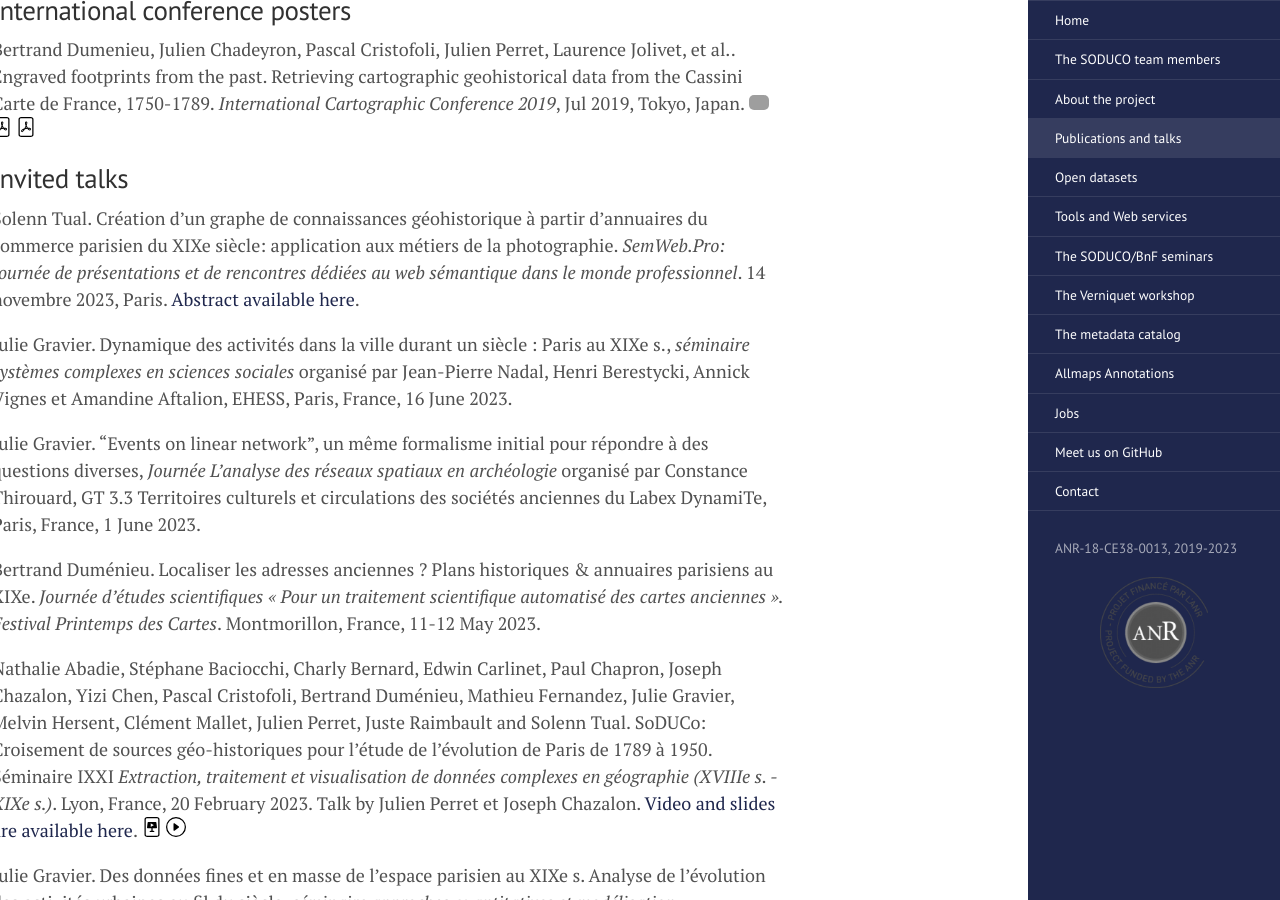
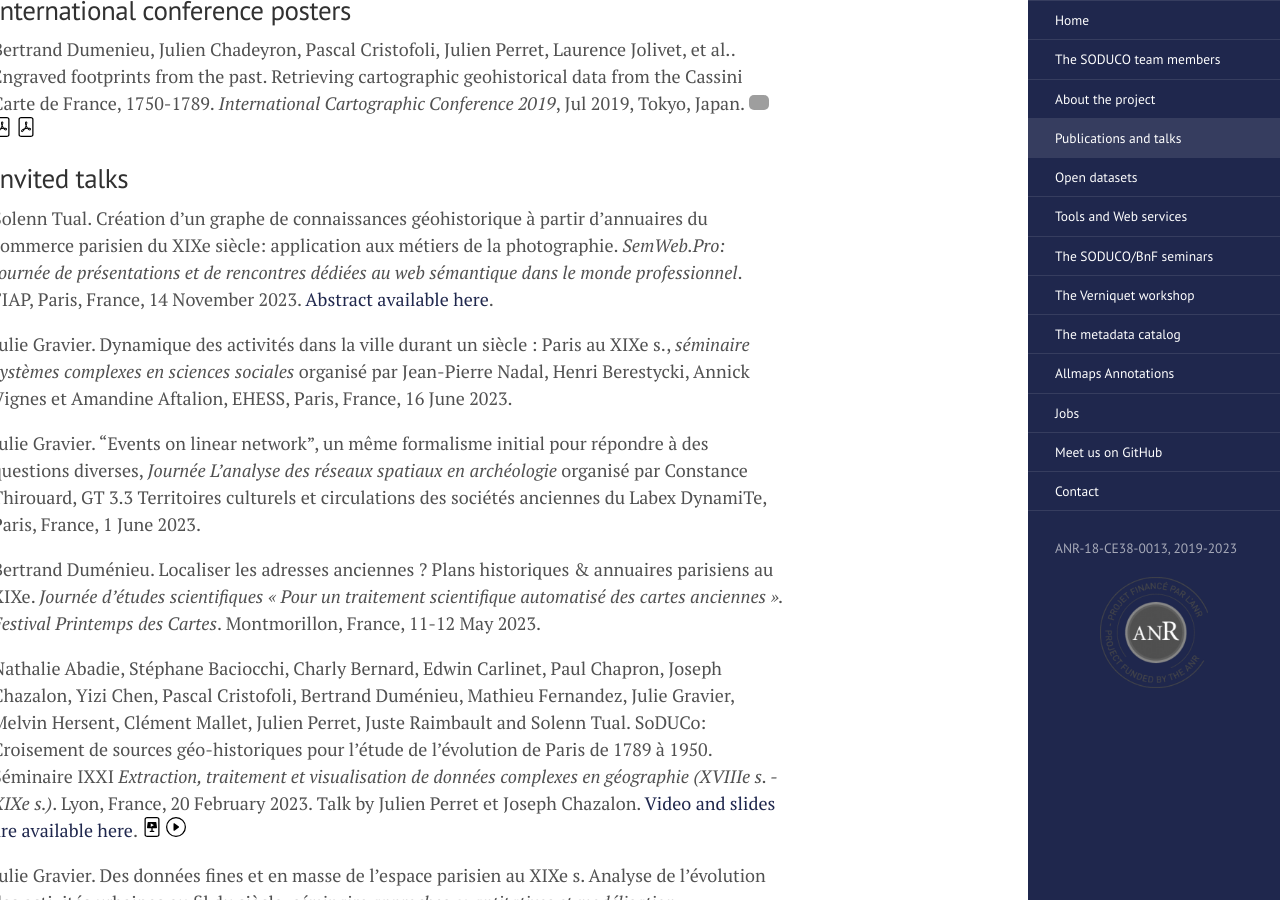
Before and after one commit to soduco/soduco.github.io, a Jekyll site: the page built from papers.md, in a window 1280 px wide and 900 px high, scrolled down 1258 px. Built offline with Jekyll 4.4.1, drawn with Linux system fonts in a browser that asks for light colours; grey boxes are pictures that could not be loaded.

Commit message:
Update papers.md

```diff
--- a/papers.md
+++ b/papers.md
@@ -40,7 +40,7 @@ Bertrand Dumenieu, Julien Chadeyron, Pascal Cristofoli, Julien Perret, Laurence
 ## Invited talks
 
 Solenn Tual. Création d'un graphe de connaissances géohistorique à partir d'annuaires du commerce parisien du XIXe siècle: application aux métiers de la photographie. *SemWeb.Pro: Journée de présentations et de rencontres
-dédiées au web sémantique dans le monde professionnel*. 14 novembre 2023, Paris. [Abstract available here](https://2023.semweb.pro/presentations/18269561/).
+dédiées au web sémantique dans le monde professionnel*. FIAP, Paris, France, 14 November 2023. [Abstract available here](https://2023.semweb.pro/presentations/18269561/).
 
 Julie Gravier. Dynamique des activités dans la ville durant un siècle : Paris au XIXe s., *séminaire systèmes complexes en sciences sociales* organisé par Jean-Pierre Nadal, Henri Berestycki, Annick Vignes et Amandine Aftalion, EHESS, Paris, France, 16 June 2023.
 
```
